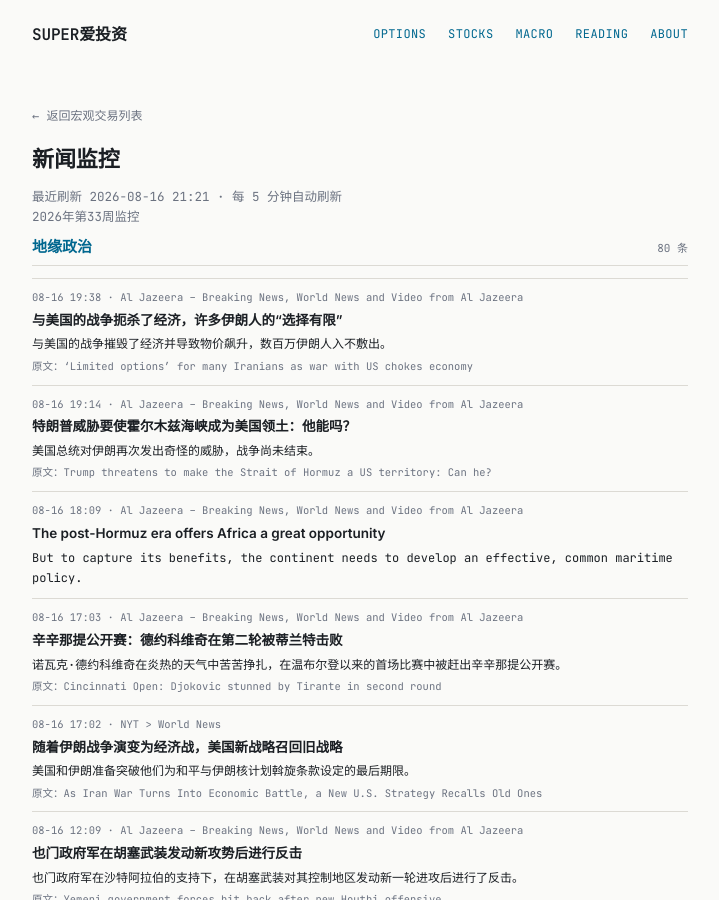
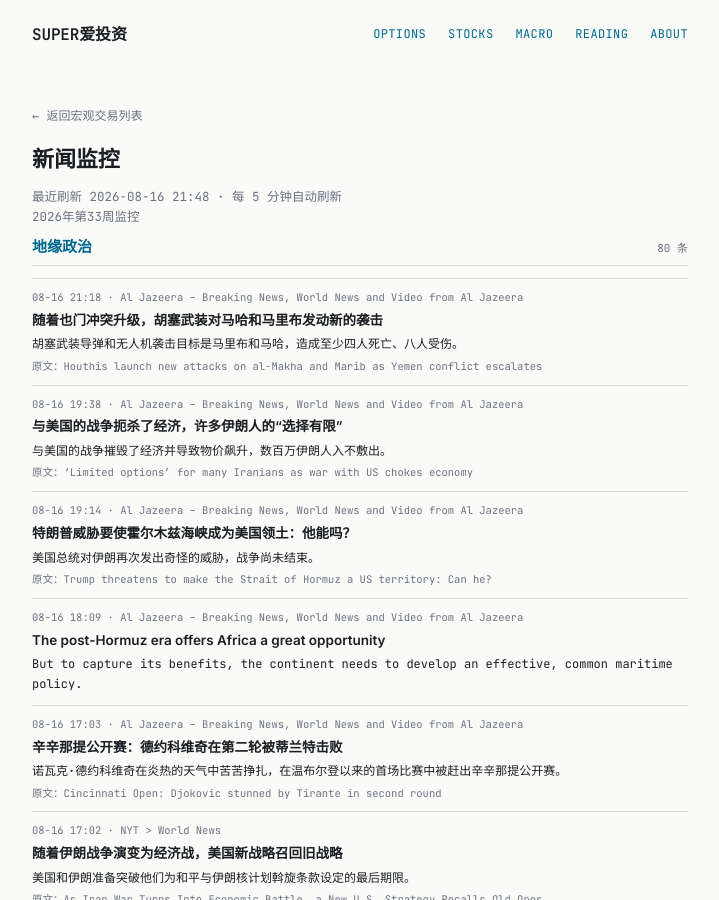
Before and after one commit to tang3super/tang3super.github.io, a Jekyll site: the page built from macro-trade/news-digest.md, in a window 1280 px wide and 900 px high. Shown: the whole window, without its empty margins (280-999 px from the left). Built offline with Jekyll 4.4.1, drawn with Linux system fonts in a browser that asks for light colours; some of the changed text lies outside the part shown.

Commit message:
sync news-digest article

```diff
--- a/macro-trade/news-digest.md
+++ b/macro-trade/news-digest.md
@@ -5,11 +5,18 @@ title: 新闻监控
 date: '2026-08-16'
 summary: 2026年第33周监控
 week_label: 2026年第33周监控
-last_updated: 2026-08-16 21:21
+last_updated: 2026-08-16 21:48
 refresh_note: 每 5 分钟自动刷新
 topics:
 - name: 地缘政治
   items:
+  - title: Houthis launch new attacks on al-Makha and Marib as Yemen conflict escalates
+    summary: Houthi missile and drone strikes target Marib and al-Makha, killing at least four people and injuring eight.
+    link: https://www.aljazeera.com/news/2026/8/16/houthis-launch-new-attacks-on-al-makha-and-marib-as-yemen-conflict-escalates?traffic_source=rss
+    source: Al Jazeera – Breaking News, World News and Video from Al Jazeera
+    time: 08-16 21:18
+    title_zh: 随着也门冲突升级，胡塞武装对马哈和马里布发动新的袭击
+    summary_zh: 胡塞武装导弹和无人机袭击目标是马里布和马哈，造成至少四人死亡、八人受伤。
   - title: ‘Limited options’ for many Iranians as war with US chokes economy
     summary: Millions of Iranians struggle to make ends meet as war with US devastates the economy and sends prices soaring.
     link: https://www.aljazeera.com/news/2026/8/16/limited-options-for-many-iranians-as-war-with-us-chokes-economy?traffic_source=rss
```
Also changed, not shown: other parts of macro-trade/news-digest.md (+0 -6 lines).
